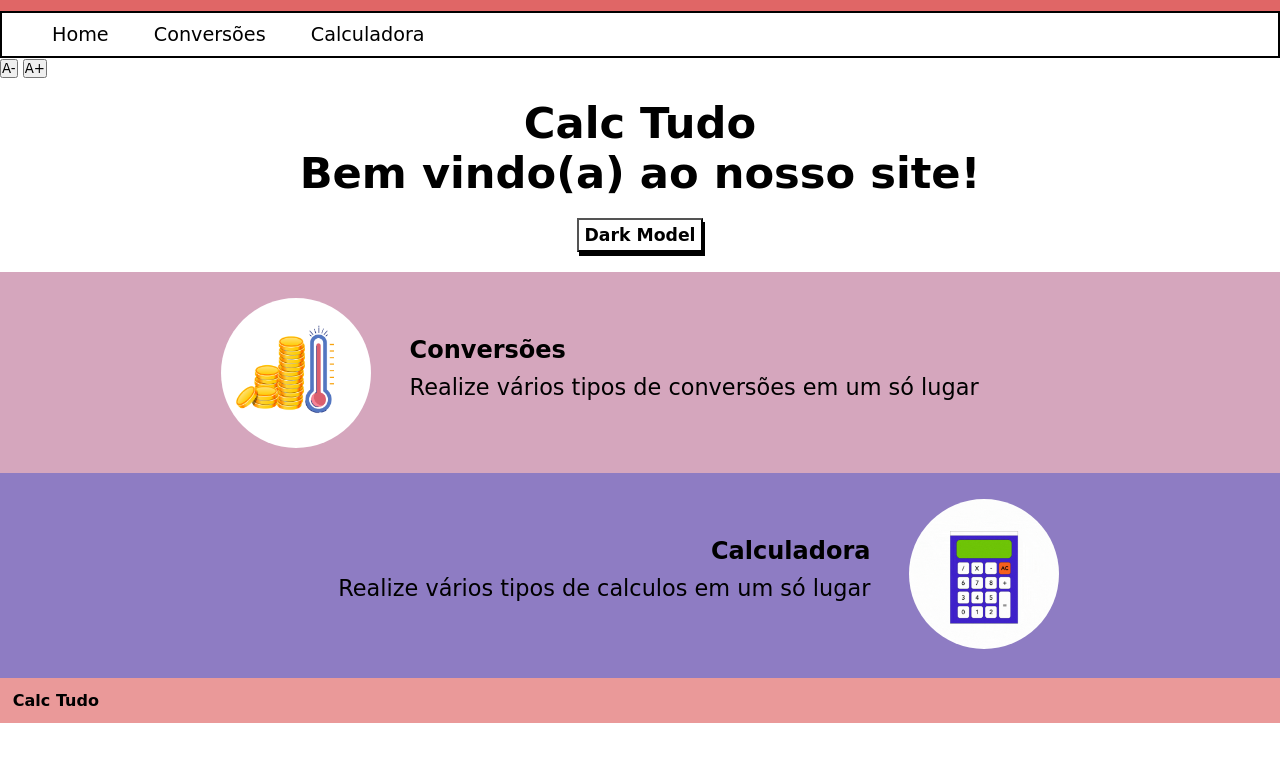
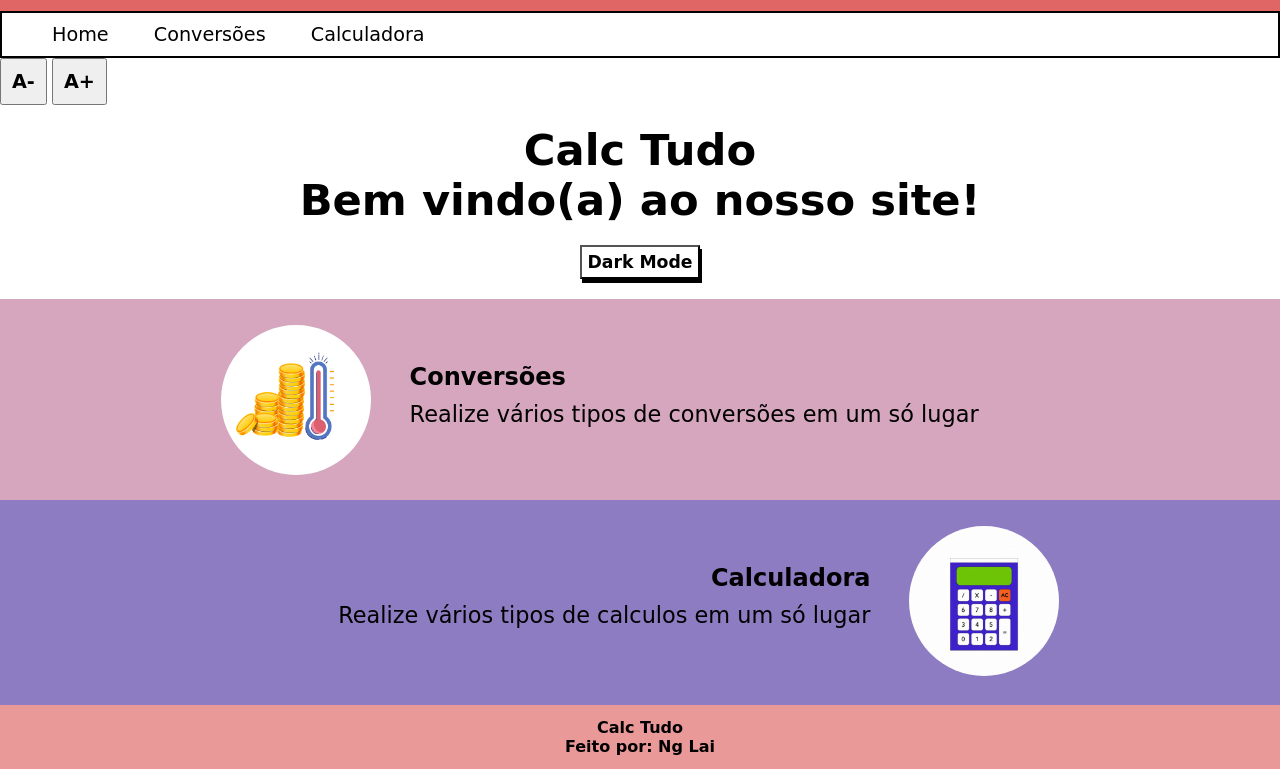
Before and after one commit to nglai/Calculadora, a plain HTML site: page index.html in a window 1280 px wide. Shown: the part 113-882 px from the top of the page. Before the commit the page ends 836 px from the top, so only its background shows below. Drawn offline with Linux system fonts and the light colour scheme; a web font is replaced by a local one.

Commit message:
ajuste do tamanho

```diff
--- a/index.html
+++ b/index.html
@@ -19,13 +19,13 @@
         </nav>
     </header>
     <main>
-        <button onclick="diminuir()">A-</button>
-        <button onclick="aumentar()">A+</button>
+        <button class="botaoAcces" onclick="diminuir()">A-</button>
+        <button class="botaoAcces" onclick="aumentar()">A+</button>
 
         <section class="secao1" id="s1">
             <h1>Calc Tudo</h1>
             <h2>Bem vindo(a) ao nosso site!</h2>
-            <button class="botao" onclick="mudacor()">Dark Model</button>
+            <button class="botao" onclick="mudacor()">Dark Mode</button>
         </section>
 
         <section class="secao2" id="s2">
@@ -50,6 +50,7 @@
     </main>
     <footer id="pe">
         <p>Calc Tudo</p>
+        <p>Feito por: Ng Lai</p>
     </footer>
     <script src="js.js"></script>
 
--- a/styleconversor.css
+++ b/styleconversor.css
@@ -36,6 +36,12 @@ header nav a{
     margin-left: 40px;
 }
 
+.botaoAcces {
+    padding: 10px;
+    font-size: 1.2em;
+    font-weight: bold;
+}
+
 .secao {
     padding-top: 20px;
     padding-bottom: 20px;
@@ -69,4 +75,5 @@ footer {
     background-color: #EA9999;
     padding: 1%;
     font-weight: bold;
+    text-align: center;
 }
--- a/styleindex.css
+++ b/styleindex.css
@@ -34,6 +34,12 @@ header nav a{
     color: black;
     font-size: 1.2em;
     margin-left: 40px;
+}
+
+.botaoAcces {
+    padding: 10px;
+    font-size: 1.2em;
+    font-weight: bold;
 }
 
 /*SECAO 1 */
@@ -118,4 +124,5 @@ footer {
     background-color: #EA9999;
     padding: 1%;
     font-weight: bold;
+    text-align: center;
 }
```
Also changed, not shown: conversor.html (+3 -2 lines).
